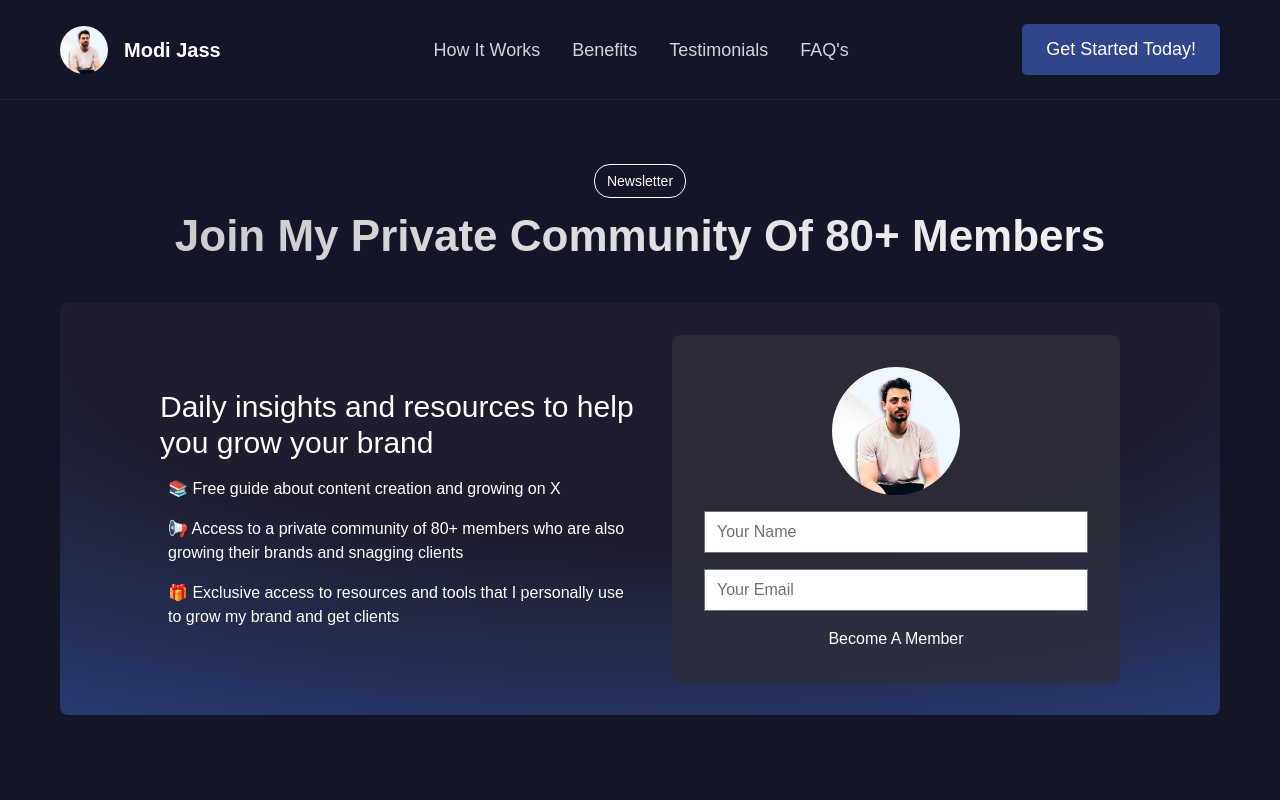
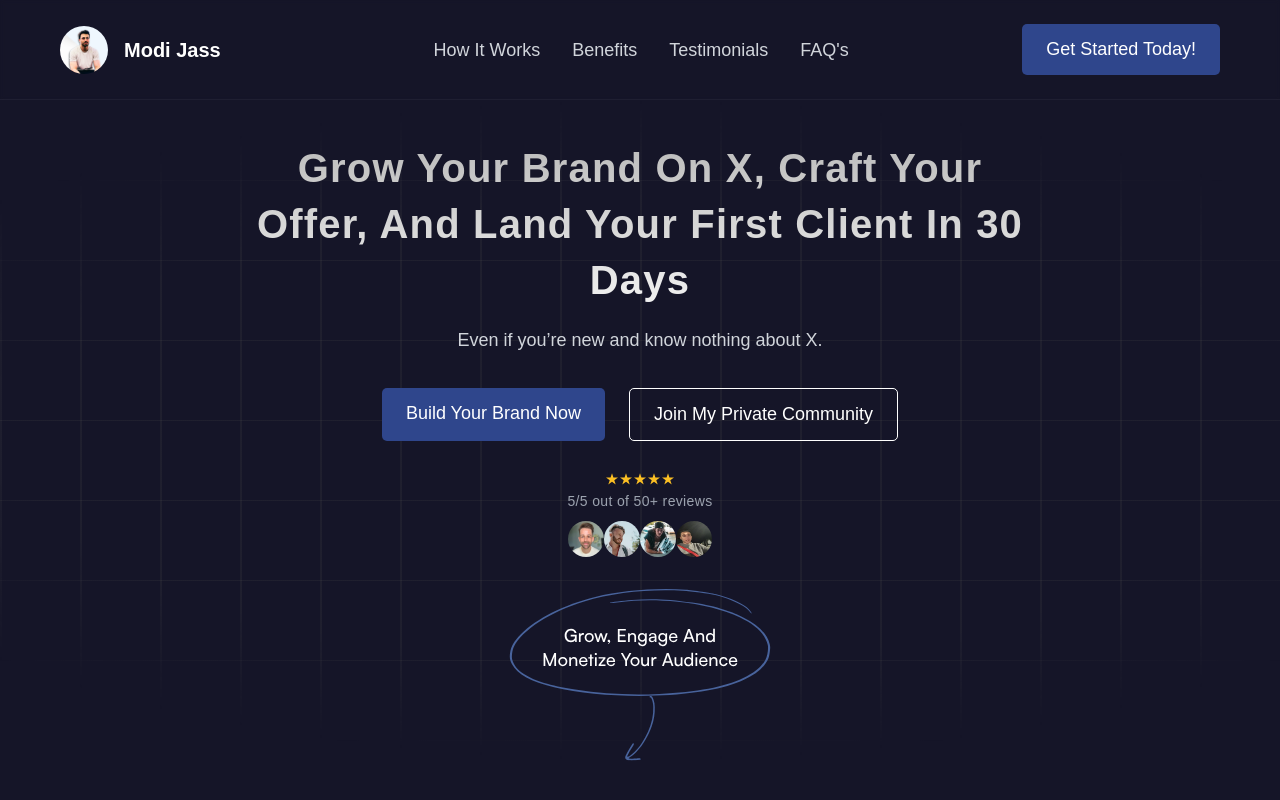
Before and after one commit to stefanocodes-react/Modi-Jass-Landing-Page, a React (Vite) app: page / in a window 1280 px wide. Shown: the top 800 px of the page. Built offline with nearby package versions, Linux system fonts and the light colour scheme; no server answers; a web font is replaced by a local one.

Commit message:
added the header back

```diff
--- a/src/App.jsx
+++ b/src/App.jsx
@@ -11,11 +11,12 @@ import FrequentlyAskedQuestions from "./components/FrequentlyAskedQuestions.jsx"
 import FinalCta from "./components/FinalCta.jsx";
 import { SpeedInsights } from "@vercel/speed-insights/react";
 import { Analytics } from "@vercel/analytics/react";
-
+import Header from "./components/Header.jsx";
 function App() {
   return (
     <>
       <Navbar />
+      <Header />
       <main className="bg-color-body">
         <Newsletter />
         <InitialSocialProof />
```
